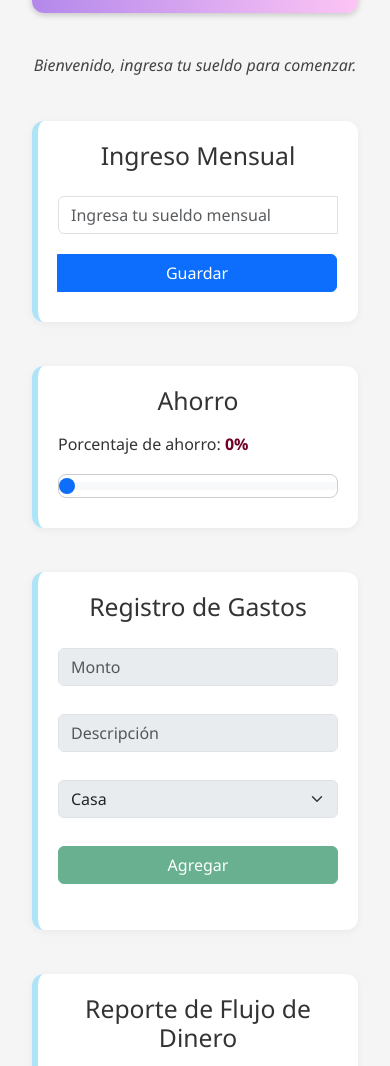
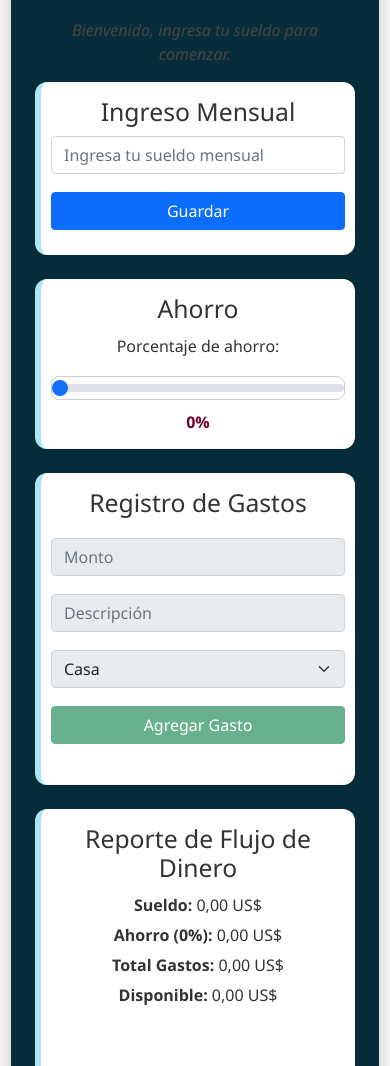
Before and after one commit to gonzalez1477/Cuentas, a plain HTML site: page index.html in a window 390 px wide. Shown: the part 148-1214 px from the top of the page. Drawn offline with nearby package versions, Linux system fonts and the light colour scheme.

Commit message:
se agregaron estilos

```diff
--- a/index.html
+++ b/index.html
@@ -4,52 +4,45 @@
 <head>
     <meta charset="UTF-8">
     <title>Mis Finanzas</title>
-    <!-- Bootstrap CSS -->
-    <link href="https://cdn.jsdelivr.net/npm/bootstrap@5.3.0/dist/css/bootstrap.min.css" rel="stylesheet">
-
+    <link href="https://cdn.jsdelivr.net/npm/bootstrap@5.0.2/dist/css/bootstrap.min.css" rel="stylesheet"
+        integrity="sha384-EVSTQN3/azprG1Anm3QDgpJLIm9Nao0Yz1ztcQTwFspd3yD65VohhpuuCOmLASjC" crossorigin="anonymous">
     <link rel="stylesheet" href="style/main.css">
     <script src="js/utils.js" defer></script>
     <script src="js/app.js" defer></script>
     <script src="https://cdnjs.cloudflare.com/ajax/libs/jspdf/2.5.1/jspdf.umd.min.js" defer></script>
 </head>
 
-<body>
-    <div class="container min-vh-100 d-flex flex-column justify-content-center align-items-center py-4">
+<body class="d-flex justify-content-center align-items-center min-vh-100">
+    <!-- Contenedor único central -->
+    <div class="Contenedor_principal border rounded p-4 shadow" style="max-width: 600px;">
         <header class="mb-4 text-center">
             <h1>Gestor de Finanzas Personales</h1>
         </header>
 
-        <p id="mensajeInicial" class="mensaje-inicial text-center mb-4"></p>
+        <p id="mensajeInicial" class="mensaje-inicial text-center"></p>
 
-        <section id="sueldo" class="mb-4 w-100" style="max-width: 400px;">
-            <h2 class="mb-3 text-center">Ingreso Mensual</h2>
-            <div class="input-group">
-                <input type="number" id="inputSueldo" class="form-control" placeholder="Ingresa tu sueldo mensual"
-                    aria-label="Sueldo mensual">
-                <button class="btn btn-primary" onclick="guardarSueldo()">Guardar</button>
-            </div>
+        <section id="sueldo" class="mb-4 text-center">
+            <h2>Ingreso Mensual</h2>
+            <input type="number" id="inputSueldo" placeholder="Ingresa tu sueldo mensual" class="form-control mx-auto"
+                style="max-width: 300px;">
+            <button onclick="guardarSueldo()" class="btn btn-primary mt-2">Guardar</button>
         </section>
 
-        <section id="ahorro" class="mb-4 w-100" style="max-width: 400px;">
-            <h2 class="mb-3 text-center">Ahorro</h2>
-            <label for="porcentaje" class="form-label">Porcentaje de ahorro: <span
-                    id="porcentajeValor">0%</span></label>
-            <input type="range" id="porcentaje" class="form-range" min="0" max="100" step="5"
-                oninput="actualizarAhorro(this.value)">
+        <section id="ahorro" class="mb-4 text-center">
+            <h2>Ahorro</h2>
+            <label for="porcentaje" class="form-label">Porcentaje de ahorro:</label>
+            <input type="range" id="porcentaje" min="0" max="100" step="5" oninput="actualizarAhorro(this.value)"
+                class="form-range mx-auto" style="max-width: 300px;">
+            <span id="porcentajeValor">0%</span>
         </section>
 
-        <section id="gastos" class="mb-4 w-100" style="max-width: 600px;">
-            <h2 class="mb-3 text-center">Registro de Gastos</h2>
-            <form id="formGasto" class="row g-2 align-items-center">
-                <div class="col-sm-3">
-                    <input type="number" class="form-control" placeholder="Monto" id="monto" aria-label="Monto gasto">
-                </div>
-                <div class="col-sm-4">
-                    <input type="text" class="form-control" placeholder="Descripción" id="descripcion"
-                        aria-label="Descripción gasto">
-                </div>
-                <div class="col-sm-3">
-                    <select id="categoria" class="form-select" aria-label="Categoría gasto">
+        <section id="gastos" class="mb-4 text-center">
+            <h2>Registro de Gastos</h2>
+            <form id="formGasto" class="d-flex flex-column align-items-center">
+                <input type="number" placeholder="Monto" id="monto" class="form-control mb-2" style="max-width: 300px;">
+                <input type="text" placeholder="Descripción" id="descripcion" class="form-control mb-2"
+                    style="max-width: 300px;">
+                <select id="categoria" class="form-select mb-2" style="max-width: 300px;">
                     <option value="Alimentación">Casa</option>
                     <option value="Remesa">Remesa</option>
                     <option value="Transporte">Transporte</option>
@@ -57,27 +50,19 @@
                     <option value="GatosPersonales">Gastos Personales</option>
                     <option value="Otros">Otros</option>
                 </select>
-                </div>
-                <div class="col-sm-2 d-grid">
-                    <button type="submit" class="btn btn-success">Agregar</button>
-                </div>
+                <button type="submit" class="btn btn-success">Agregar Gasto</button>
             </form>
-            <ul id="listaGastos" class="list-group mt-3"></ul>
+            <ul id="listaGastos" class="mt-3"></ul>
         </section>
 
-        <section id="reporte" class="w-100" style="max-width: 600px;">
-            <h2 class="mb-3 text-center">Reporte de Flujo de Dinero</h2>
-            <div id="resumen" class="mb-3"></div>
-            <canvas id="grafico" class="mb-3 w-100" style="max-height: 300px;"></canvas>
-            <div class="d-flex justify-content-between">
-                <button onclick="exportarPDF()" class="btn btn-primary">Exportar reporte en PDF</button>
-                <button id="btnReiniciar" class="btn btn-danger">Reiniciar Todo</button>
-            </div>
+        <section id="reporte" class="mb-4 text-center">
+            <h2>Reporte de Flujo de Dinero</h2>
+            <div id="resumen"></div>
+            <canvas id="grafico" class="mx-auto d-block"></canvas>
+            <button onclick="exportarPDF()" class="btn btn-outline-primary mt-2">Exportar reporte en PDF</button>
+            <button id="btnReiniciar" class="btn btn-danger mt-2">Reiniciar Todo</button>
         </section>
     </div>
-
-    <!-- Bootstrap Bundle JS (Popper + Bootstrap JS) -->
-    <script src="https://cdn.jsdelivr.net/npm/bootstrap@5.3.0/dist/js/bootstrap.bundle.min.js"></script>
 </body>
 
 </html>
--- a/style/main.css
+++ b/style/main.css
@@ -15,6 +15,10 @@ body {
     color: var(--texto);
     margin: 0;
     padding: 20px;
+}
+
+.Contenedor_principal{
+    background-color: #072c3a;
 }
 
 header {
@@ -129,3 +133,50 @@ canvas#grafico {
     font-style: italic;
     margin-top: 1em;
 }
+
+/* Diseño responsivo para pantallas pequeñas */
+@media (max-width: 600px) {
+    body {
+        padding: 10px;
+    }
+
+    header {
+        padding: 15px 10px;
+    }
+
+    section {
+        padding: 15px 10px;
+        margin-top: 15px;
+    }
+
+    input,
+    select,
+    button {
+        max-width: 100%;
+        font-size: 1rem;
+        padding: 10px;
+    }
+
+    /* Para evitar que el input range se vea demasiado ancho */
+    #porcentaje {
+        max-width: 100%;
+    }
+
+    /* Ajustar la lista de gastos para que no se vea apretada */
+    ul#listaGastos li {
+        font-size: 0.9rem;
+        padding: 8px 12px;
+    }
+
+    /* Ajustar botones para mejor usabilidad táctil */
+    button {
+        padding: 12px;
+        font-size: 1.1rem;
+    }
+
+    /* Ajuste en el canvas para que ocupe el ancho completo */
+    canvas#grafico {
+        max-width: 100% !important;
+        height: auto !important;
+    }
+}
```
Lines whose indentation alone changed are shown as unchanged.
